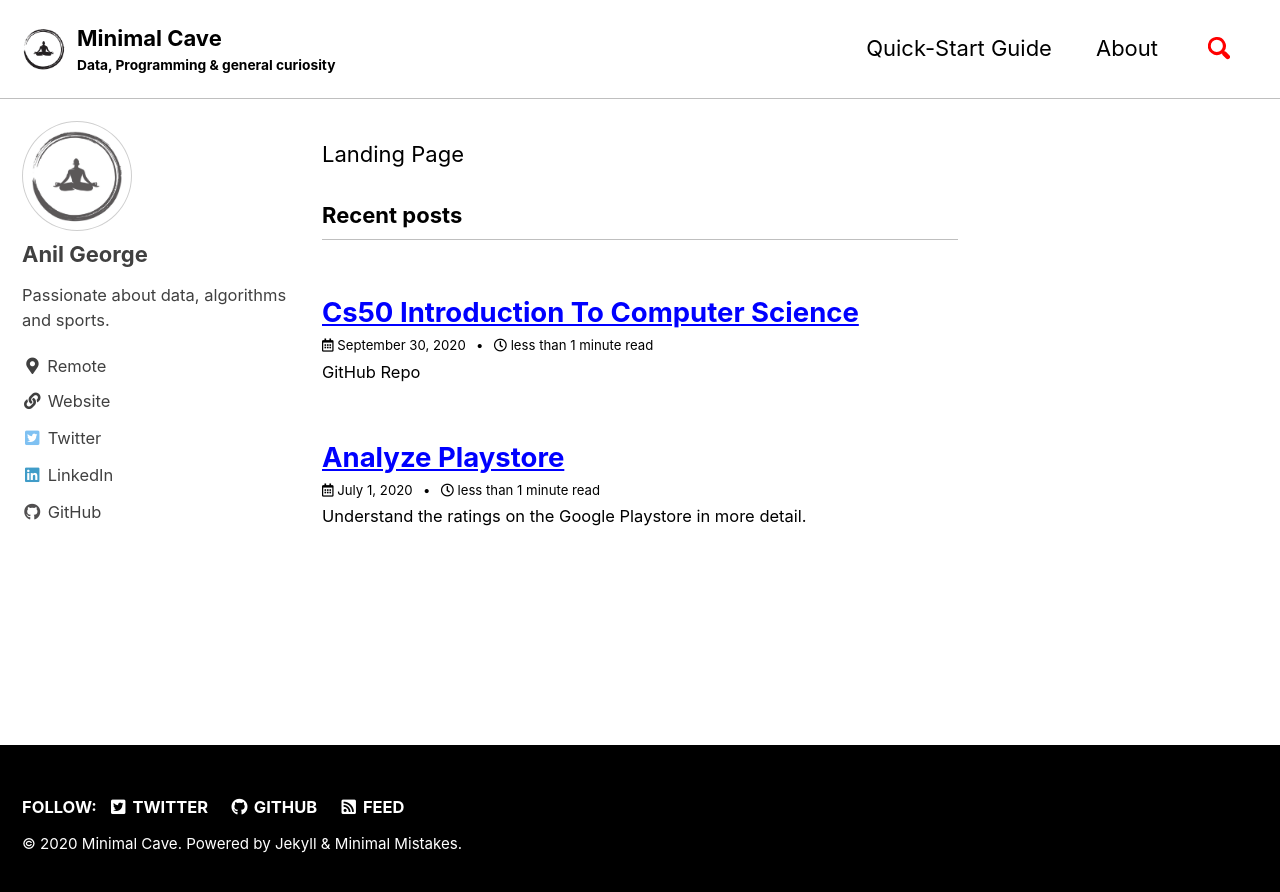
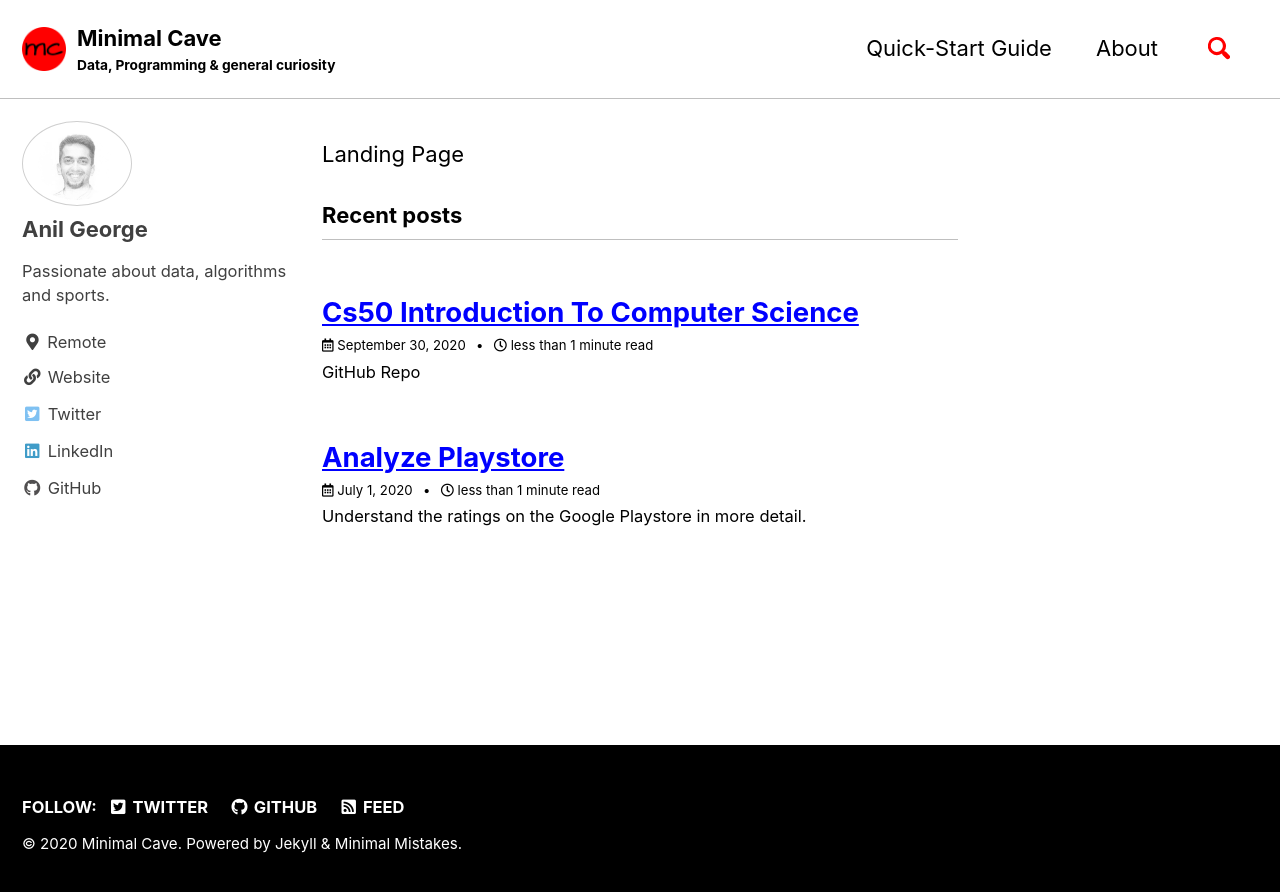
Before and after one commit to anilgeorge04/anilgeorge04.github.io, a Jekyll site: the page built from index.html, in a window 1280 px wide. Shown: the top 892 px of the page. Built offline with Jekyll 4.4.1, drawn with Linux system fonts in a browser that asks for light colours; cached includes are drawn as plain includes; the list of posts is cut into pages by our own code.

Commit message:
add logos to config file

```diff
--- a/_config.yml
+++ b/_config.yml
@@ -25,7 +25,7 @@
 baseurl                  : # the subpath of your site, e.g. "/blog"
 repository               : "anilgeorge04/minimal-cave" # GitHub username/repo-name e.g. "mmistakes/minimal-mistakes"
 teaser                   : "/assets/images/cave-banner.jpg" # path of fallback teaser image for RELATED POSTS, e.g. "/assets/images/500x300.png"
-logo                     : "/assets/images/zen-circle2.jpg" # path of logo image to display in the masthead, e.g. "/assets/images/88x88.png"
+logo                     : "/assets/images/192x192.png" # path of logo image to display in the masthead, e.g. "/assets/images/88x88.png"
 masthead_title           : # overrides the website title displayed in the masthead, use " " for no title
 breadcrumbs              : true # true, false (default)
 words_per_minute         : 200
@@ -75,7 +75,7 @@
   username               :
   app_id                 :
   publisher              :
-og_image                 : /assets/images/zen-circle2.jpg # Open Graph/Twitter default site image, shows up while sharing as default
+og_image                 : "/assets/images/192x192.png" # Open Graph/Twitter default site image, shows up while sharing as default
 # For specifying social profiles
 # - https://developers.google.com/structured-data/customize/social-profiles
 social:
@@ -96,7 +96,7 @@
 # Site Author
 author:
   name             : "Anil George"
-  avatar           : "/assets/images/zen-circle2.jpg" # path of avatar image, e.g. "/assets/images/bio-photo.jpg"
+  avatar           : "/assets/images/anil-sketch.jpg" # path of avatar image, e.g. "/assets/images/bio-photo.jpg"
   bio              : "Passionate about data, algorithms and sports."
   location         : "Remote"
   email            :
```
Also changed, not shown: assets/images/192x192.png (added), assets/images/anil-sketch.jpg (added).
